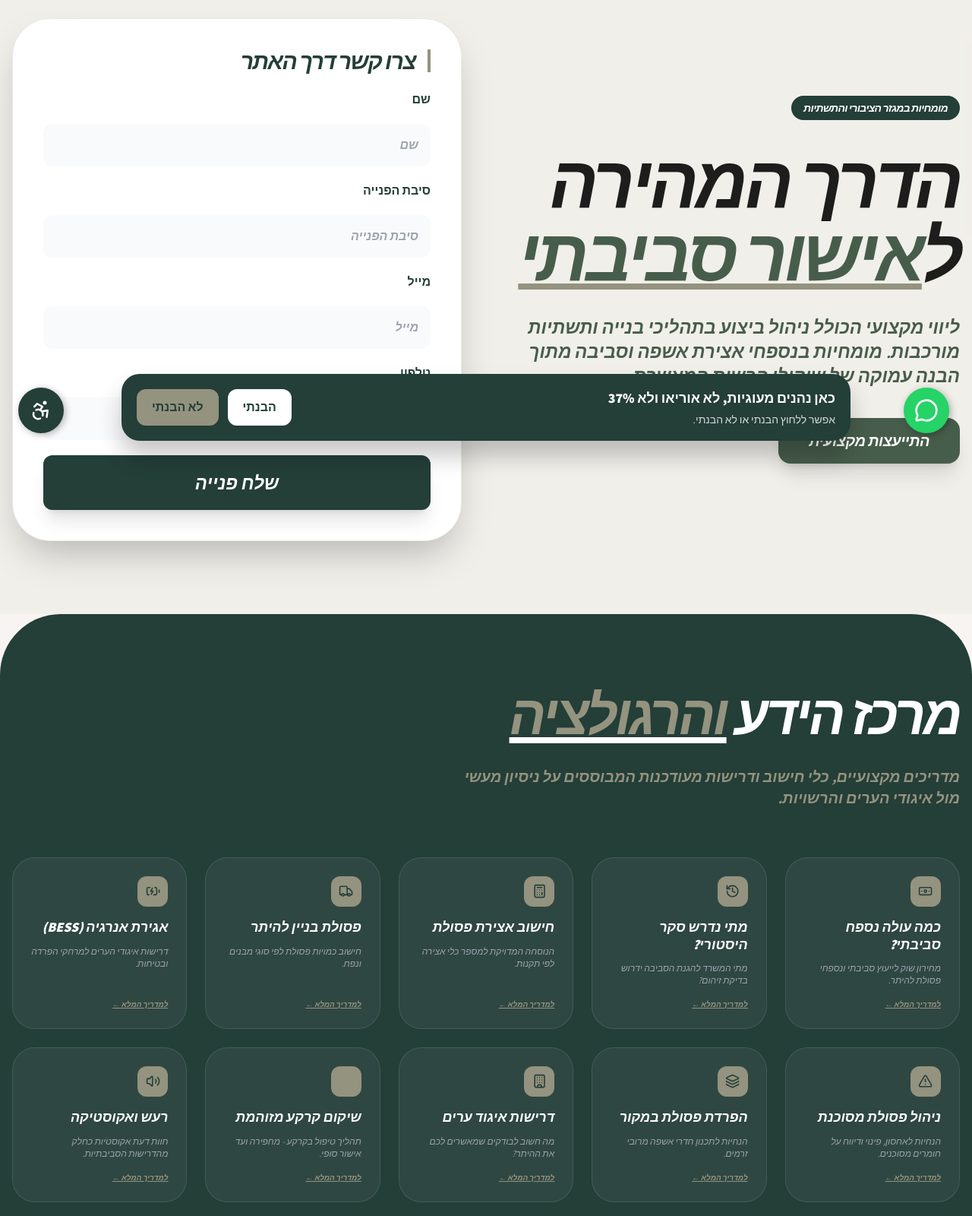
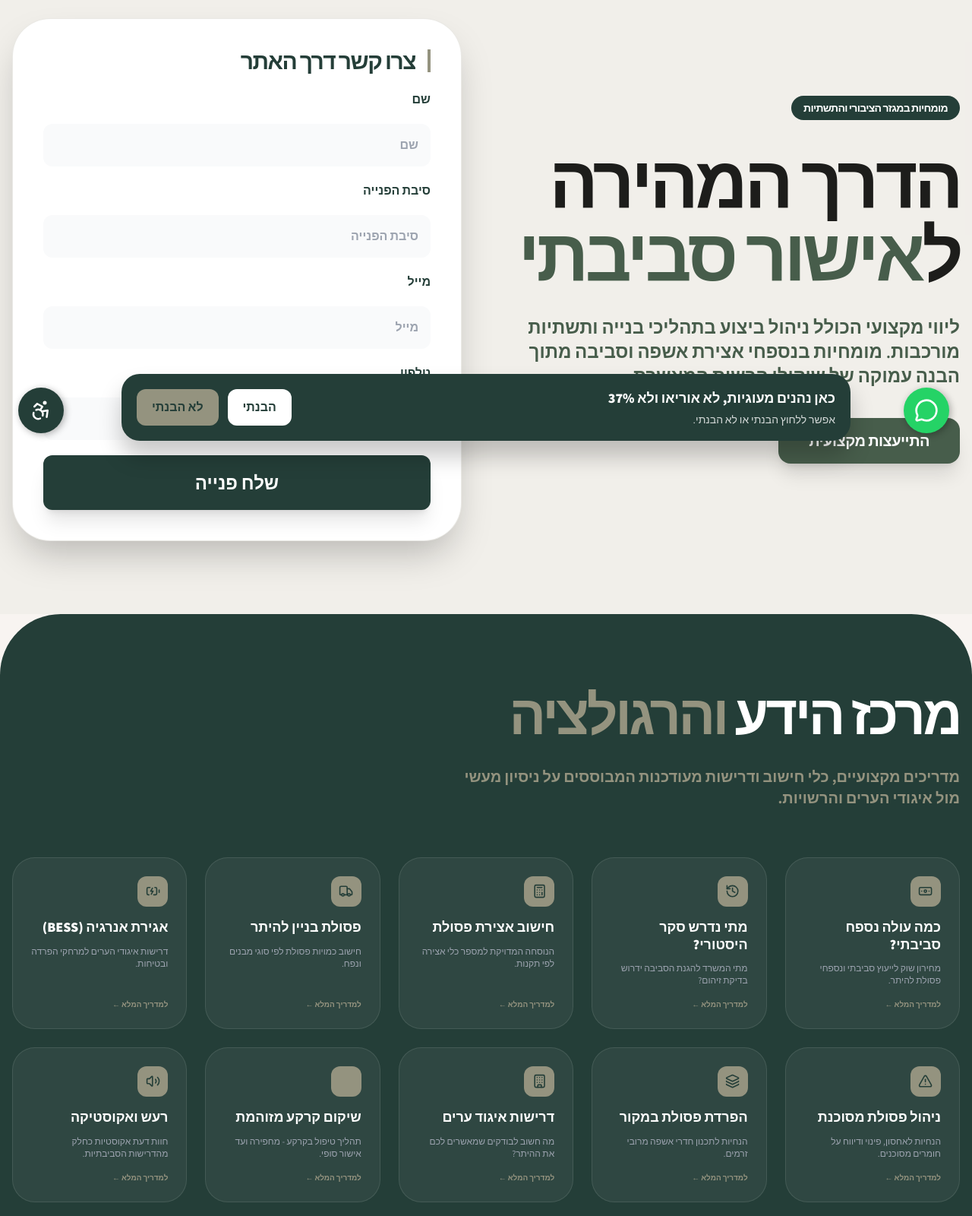
Before and after one commit to abotzer-oss/TELEM, a plain HTML site: page index.html in a window 1280 px wide. Shown: the part 200-1800 px from the top of the page at 76% size. Drawn offline with nearby package versions, Linux system fonts and the light colour scheme.

Commit message:
Update index.html

```diff
--- a/index.html
+++ b/index.html
@@ -150,9 +150,6 @@
         .high-contrast input {
             color: #fff !important;
         }
-        .underline-links a {
-            text-decoration: underline !important;
-        }
     </style>
 </head>
 <body class="animate-fade-in">
@@ -191,13 +188,13 @@
                 <img src="logo.png" alt="לוגו תלם ניהול סביבה" class="h-14 md:h-20 w-auto" />
             </a>
             <nav class="hidden xl:flex gap-6 items-center" role="navigation" aria-label="תפריט ראשי">
-                <a href="/" class="text-[14px] font-extrabold text-telem-forest hover:text-telem-moss transition-colors italic uppercase tracking-tighter">דף הבית</a>
-                <a href="/environmental-management/" class="text-[14px] font-extrabold text-telem-forest hover:text-telem-moss transition-colors italic uppercase tracking-tighter">ניהול סביבה</a>
-                <a href="/waste/" class="text-[14px] font-extrabold text-telem-forest hover:text-telem-moss transition-colors italic uppercase tracking-tighter">נספח אצירת אשפה</a>
-                <a href="#guides" class="text-[14px] font-extrabold text-telem-forest hover:text-telem-moss transition-colors italic uppercase tracking-tighter">מרכז ידע ורגולציה</a>
-                <a href="/solar/" class="text-[14px] font-extrabold text-telem-forest hover:text-telem-moss transition-colors italic uppercase tracking-tighter">סולארי ואגירה</a>
-                <a href="/env/" class="text-[14px] font-extrabold text-telem-forest hover:text-telem-moss transition-colors italic uppercase tracking-tighter">נספח סביבתי</a>
-                <a href="/history/" class="text-[14px] font-extrabold text-telem-forest hover:text-telem-moss transition-colors italic uppercase tracking-tighter">סקר היסטורי</a>
+                <a href="/" class="text-[14px] font-extrabold text-telem-forest hover:text-telem-moss transition-colors uppercase tracking-tighter">דף הבית</a>
+                <a href="/environmental-management/" class="text-[14px] font-extrabold text-telem-forest hover:text-telem-moss transition-colors uppercase tracking-tighter">ניהול סביבה</a>
+                <a href="/waste/" class="text-[14px] font-extrabold text-telem-forest hover:text-telem-moss transition-colors uppercase tracking-tighter">נספח אצירת אשפה</a>
+                <a href="#guides" class="text-[14px] font-extrabold text-telem-forest hover:text-telem-moss transition-colors uppercase tracking-tighter">מרכז ידע ורגולציה</a>
+                <a href="/solar/" class="text-[14px] font-extrabold text-telem-forest hover:text-telem-moss transition-colors uppercase tracking-tighter">סולארי ואגירה</a>
+                <a href="/env/" class="text-[14px] font-extrabold text-telem-forest hover:text-telem-moss transition-colors uppercase tracking-tighter">נספח סביבתי</a>
+                <a href="/history/" class="text-[14px] font-extrabold text-telem-forest hover:text-telem-moss transition-colors uppercase tracking-tighter">סקר היסטורי</a>
             </nav>
             <div class="hidden md:flex items-center gap-4">
                 <a href="tel:0506890650" class="bg-telem-dark text-white px-6 py-2.5 rounded-xl font-black flex items-center gap-2 hover:bg-telem-forest shadow-lg tracking-tighter uppercase font-sans">
@@ -213,7 +210,7 @@
 
     <!-- Mobile Menu -->
     <div id="mobileMenu" class="fixed top-24 w-full bg-white z-[90] shadow-2xl hidden p-8 border-b-8 border-telem-dark text-right animate-fade-in">
-        <nav class="flex flex-col gap-6 font-black italic uppercase">
+        <nav class="flex flex-col gap-6 font-black uppercase">
             <a href="/" class="text-2xl border-b pb-2">דף הבית</a>
             <a href="/environmental-management/" class="text-2xl border-b pb-2">ניהול סביבה</a>
             <a href="/waste/" class="text-2xl border-b pb-2">נספח אצירת אשפה</a>
@@ -229,116 +226,116 @@
         <section class="pt-32 pb-24 bg-telem-moss/5 relative text-right overflow-hidden">
             <div class="max-w-7xl mx-auto px-4 grid grid-cols-1 lg:grid-cols-2 gap-16 items-center">
                 <article>
-                    <span class="inline-block px-4 py-1.5 bg-telem-dark text-white rounded-full text-sm font-bold mb-8 italic tracking-tighter uppercase">מומחיות במגזר הציבורי והתשתיות</span>
-                    <h1 class="text-5xl md:text-8xl font-black text-telem-black mb-8 leading-[1.1] italic tracking-tighter uppercase">
-                        הדרך המהירה ל<span class="text-telem-forest italic underline decoration-telem-khaki decoration-8">אישור סביבתי</span>
+                    <span class="inline-block px-4 py-1.5 bg-telem-dark text-white rounded-full text-sm font-bold mb-8 tracking-tighter uppercase">מומחיות במגזר הציבורי והתשתיות</span>
+                    <h1 class="text-5xl md:text-8xl font-black text-telem-black mb-8 leading-[1.1] tracking-tighter uppercase">
+                        הדרך המהירה ל<span class="text-telem-forest">אישור סביבתי</span>
                     </h1>
-                    <p class="text-xl md:text-2xl text-telem-forest font-semibold mb-10 leading-relaxed italic max-w-xl">
+                    <p class="text-xl md:text-2xl text-telem-forest font-semibold mb-10 leading-relaxed max-w-xl">
                         ליווי מקצועי הכולל ניהול ביצוע בתהליכי בנייה ותשתיות מורכבות. מומחיות בנספחי אצירת אשפה וסביבה מתוך הבנה עמוקה של שיקולי הרשות המאשרת.
                     </p>
                     <div class="flex flex-wrap gap-4">
-                        <button onclick="window.open('https://wa.me/972506890650')" class="bg-telem-forest text-white px-10 py-4 rounded-2xl font-black text-xl hover:bg-telem-dark shadow-xl transition-all italic tracking-tight uppercase">התייעצות מקצועית</button>
+                        <button onclick="window.open('https://wa.me/972506890650')" class="bg-telem-forest text-white px-10 py-4 rounded-2xl font-black text-xl hover:bg-telem-dark shadow-xl transition-all tracking-tight uppercase">התייעצות מקצועית</button>
                     </div>
                 </article>
                 <aside class="bg-white p-10 rounded-[50px] shadow-2xl border border-telem-khaki/20">
-                    <h2 class="text-3xl font-black mb-6 text-telem-dark italic border-r-4 border-telem-khaki pr-4 uppercase tracking-tighter leading-none">צרו קשר דרך האתר</h2>
+                    <h2 class="text-3xl font-black mb-6 text-telem-dark border-r-4 border-telem-khaki pr-4 uppercase tracking-tighter leading-none">צרו קשר דרך האתר</h2>
                     <form class="flex flex-col gap-5" action="mailto:aviram@telemenv.co.il" method="post" enctype="text/plain">
                         <label for="name" class="font-bold text-telem-dark">שם</label>
-                        <input id="name" name="שם" type="text" placeholder="שם" class="p-4 bg-gray-50 rounded-xl outline-none focus:ring-2 ring-telem-khaki text-right font-bold italic" required />
+                        <input id="name" name="שם" type="text" placeholder="שם" class="p-4 bg-gray-50 rounded-xl outline-none focus:ring-2 ring-telem-khaki text-right font-bold" required />
 
                         <label for="reason" class="font-bold text-telem-dark">סיבת הפנייה</label>
-                        <input id="reason" name="סיבת הפנייה" type="text" placeholder="סיבת הפנייה" class="p-4 bg-gray-50 rounded-xl outline-none focus:ring-2 ring-telem-khaki text-right font-bold italic" required />
+                        <input id="reason" name="סיבת הפנייה" type="text" placeholder="סיבת הפנייה" class="p-4 bg-gray-50 rounded-xl outline-none focus:ring-2 ring-telem-khaki text-right font-bold" required />
 
                         <label for="email" class="font-bold text-telem-dark">מייל</label>
-                        <input id="email" name="מייל" type="email" placeholder="מייל" class="p-4 bg-gray-50 rounded-xl outline-none focus:ring-2 ring-telem-khaki text-right font-bold italic" required />
+                        <input id="email" name="מייל" type="email" placeholder="מייל" class="p-4 bg-gray-50 rounded-xl outline-none focus:ring-2 ring-telem-khaki text-right font-bold" required />
 
                         <label for="phone" class="font-bold text-telem-dark">טלפון</label>
-                        <input id="phone" name="טלפון" type="tel" placeholder="טלפון" class="p-4 bg-gray-50 rounded-xl outline-none focus:ring-2 ring-telem-khaki text-right font-bold italic" required />
+                        <input id="phone" name="טלפון" type="tel" placeholder="טלפון" class="p-4 bg-gray-50 rounded-xl outline-none focus:ring-2 ring-telem-khaki text-right font-bold" required />
 
-                        <button type="submit" class="bg-telem-dark text-white py-5 rounded-xl font-black text-2xl hover:bg-telem-forest transition-all shadow-xl italic uppercase">שלח פנייה</button>
+                        <button type="submit" class="bg-telem-dark text-white py-5 rounded-xl font-black text-2xl hover:bg-telem-forest transition-all shadow-xl uppercase">שלח פנייה</button>
                     </form>
                 </aside>
             </div>
         </section>
 
-        <!-- Knowledge Center - 10 Rubrics -->
+        <!-- Knowledge Center -->
         <section id="guides" class="py-24 bg-telem-dark text-white text-right rounded-t-[80px]">
             <div class="max-w-7xl mx-auto px-4">
                 <header class="mb-16">
-                    <h2 class="text-4xl md:text-7xl font-black mb-8 italic tracking-tighter uppercase">מרכז הידע <span class="text-telem-khaki underline decoration-white decoration-8">והרגולציה</span></h2>
-                    <p class="text-xl text-telem-khaki font-bold italic max-w-2xl">מדריכים מקצועיים, כלי חישוב ודרישות מעודכנות המבוססים על ניסיון מעשי מול איגודי הערים והרשויות.</p>
+                    <h2 class="text-4xl md:text-7xl font-black mb-8 tracking-tighter uppercase">מרכז הידע <span class="text-telem-khaki">והרגולציה</span></h2>
+                    <p class="text-xl text-telem-khaki font-bold max-w-2xl">מדריכים מקצועיים, כלי חישוב ודרישות מעודכנות המבוססים על ניסיון מעשי מול איגודי הערים והרשויות.</p>
                 </header>
 
                 <div class="grid grid-cols-1 md:grid-cols-2 lg:grid-cols-3 xl:grid-cols-5 gap-6">
                     <!-- 1 -->
                     <a href="/guides/price.html" class="guide-card group bg-white/5 p-6 rounded-[30px] border border-white/10 hover:bg-white/10" aria-label="כמה עולה נספח סביבתי?">
                         <div class="w-10 h-10 bg-telem-khaki rounded-xl flex items-center justify-center text-telem-dark mb-4"><i data-lucide="banknote" aria-hidden="true"></i></div>
-                        <h3 class="text-lg font-black text-white mb-3 italic leading-tight uppercase">כמה עולה נספח סביבתי?</h3>
-                        <p class="text-xs text-gray-400 italic mb-4">מחירון שוק לייעוץ סביבתי ונספחי פסולת להיתר.</p>
-                        <div class="mt-auto text-telem-khaki font-black italic underline text-[10px] uppercase">למדריך המלא ←</div>
+                        <h3 class="text-lg font-black text-white mb-3 leading-tight uppercase">כמה עולה נספח סביבתי?</h3>
+                        <p class="text-xs text-gray-400 mb-4">מחירון שוק לייעוץ סביבתי ונספחי פסולת להיתר.</p>
+                        <div class="mt-auto text-telem-khaki font-black text-[10px] uppercase">למדריך המלא ←</div>
                     </a>
                     <!-- 2 -->
                     <a href="/guides/history-when.html" class="guide-card group bg-white/5 p-6 rounded-[30px] border border-white/10 hover:bg-white/10" aria-label="מתי נדרש סקר היסטורי?">
                         <div class="w-10 h-10 bg-telem-khaki rounded-xl flex items-center justify-center text-telem-dark mb-4"><i data-lucide="history" aria-hidden="true"></i></div>
-                        <h3 class="text-lg font-black text-white mb-3 italic leading-tight uppercase">מתי נדרש סקר היסטורי?</h3>
-                        <p class="text-xs text-gray-400 italic mb-4">מתי המשרד להגנת הסביבה ידרוש בדיקת זיהום?</p>
-                        <div class="mt-auto text-telem-khaki font-black italic underline text-[10px] uppercase">למדריך המלא ←</div>
+                        <h3 class="text-lg font-black text-white mb-3 leading-tight uppercase">מתי נדרש סקר היסטורי?</h3>
+                        <p class="text-xs text-gray-400 mb-4">מתי המשרד להגנת הסביבה ידרוש בדיקת זיהום?</p>
+                        <div class="mt-auto text-telem-khaki font-black text-[10px] uppercase">למדריך המלא ←</div>
                     </a>
                     <!-- 3 -->
                     <a href="/guides/waste-calculation.html" class="guide-card group bg-white/5 p-6 rounded-[30px] border border-white/10 hover:bg-white/10" aria-label="חישוב אצירת פסולת">
                         <div class="w-10 h-10 bg-telem-khaki rounded-xl flex items-center justify-center text-telem-dark mb-4"><i data-lucide="calculator" aria-hidden="true"></i></div>
-                        <h3 class="text-lg font-black text-white mb-3 italic leading-tight uppercase">חישוב אצירת פסולת</h3>
-                        <p class="text-xs text-gray-400 italic mb-4">הנוסחה המדויקת למספר כלי אצירה לפי תקנות.</p>
-                        <div class="mt-auto text-telem-khaki font-black italic underline text-[10px] uppercase">למדריך המלא ←</div>
+                        <h3 class="text-lg font-black text-white mb-3 leading-tight uppercase">חישוב אצירת פסולת</h3>
+                        <p class="text-xs text-gray-400 mb-4">הנוסחה המדויקת למספר כלי אצירה לפי תקנות.</p>
+                        <div class="mt-auto text-telem-khaki font-black text-[10px] uppercase">למדריך המלא ←</div>
                     </a>
                     <!-- 4 -->
                     <a href="/guides/waste-quantities.html" class="guide-card group bg-white/5 p-6 rounded-[30px] border border-white/10 hover:bg-white/10" aria-label="פסולת בניין להיתר">
                         <div class="w-10 h-10 bg-telem-khaki rounded-xl flex items-center justify-center text-telem-dark mb-4"><i data-lucide="truck" aria-hidden="true"></i></div>
-                        <h3 class="text-lg font-black text-white mb-3 italic leading-tight uppercase">פסולת בניין להיתר</h3>
-                        <p class="text-xs text-gray-400 italic mb-4">חישוב כמויות פסולת לפי סוגי מבנים ונפח.</p>
-                        <div class="mt-auto text-telem-khaki font-black italic underline text-[10px] uppercase">למדריך המלא ←</div>
+                        <h3 class="text-lg font-black text-white mb-3 leading-tight uppercase">פסולת בניין להיתר</h3>
+                        <p class="text-xs text-gray-400 mb-4">חישוב כמויות פסולת לפי סוגי מבנים ונפח.</p>
+                        <div class="mt-auto text-telem-khaki font-black text-[10px] uppercase">למדריך המלא ←</div>
                     </a>
                     <!-- 5 -->
                     <a href="/guides/solar-bess.html" class="guide-card group bg-white/5 p-6 rounded-[30px] border border-white/10 hover:bg-white/10" aria-label="אגירת אנרגיה">
                         <div class="w-10 h-10 bg-telem-khaki rounded-xl flex items-center justify-center text-telem-dark mb-4"><i data-lucide="battery-charging" aria-hidden="true"></i></div>
-                        <h3 class="text-lg font-black text-white mb-3 italic leading-tight uppercase">אגירת אנרגיה (BESS)</h3>
-                        <p class="text-xs text-gray-400 italic mb-4">דרישות איגודי הערים למרחקי הפרדה ובטיחות.</p>
-                        <div class="mt-auto text-telem-khaki font-black italic underline text-[10px] uppercase">למדריך המלא ←</div>
+                        <h3 class="text-lg font-black text-white mb-3 leading-tight uppercase">אגירת אנרגיה (BESS)</h3>
+                        <p class="text-xs text-gray-400 mb-4">דרישות איגודי הערים למרחקי הפרדה ובטיחות.</p>
+                        <div class="mt-auto text-telem-khaki font-black text-[10px] uppercase">למדריך המלא ←</div>
                     </a>
                     <!-- 6 -->
                     <a href="/guides/hazardous-waste.html" class="guide-card group bg-white/5 p-6 rounded-[30px] border border-white/10 hover:bg-white/10" aria-label="ניהול פסולת מסוכנת">
                         <div class="w-10 h-10 bg-telem-khaki rounded-xl flex items-center justify-center text-telem-dark mb-4"><i data-lucide="alert-triangle" aria-hidden="true"></i></div>
-                        <h3 class="text-lg font-black text-white mb-3 italic leading-tight uppercase">ניהול פסולת מסוכנת</h3>
-                        <p class="text-xs text-gray-400 italic mb-4">הנחיות לאחסון, פינוי ודיווח על חומרים מסוכנים.</p>
-                        <div class="mt-auto text-telem-khaki font-black italic underline text-[10px] uppercase">למדריך המלא ←</div>
+                        <h3 class="text-lg font-black text-white mb-3 leading-tight uppercase">ניהול פסולת מסוכנת</h3>
+                        <p class="text-xs text-gray-400 mb-4">הנחיות לאחסון, פינוי ודיווח על חומרים מסוכנים.</p>
+                        <div class="mt-auto text-telem-khaki font-black text-[10px] uppercase">למדריך המלא ←</div>
                     </a>
                     <!-- 7 -->
                     <a href="/guides/separation.html" class="guide-card group bg-white/5 p-6 rounded-[30px] border border-white/10 hover:bg-white/10" aria-label="הפרדת פסולת במקור">
                         <div class="w-10 h-10 bg-telem-khaki rounded-xl flex items-center justify-center text-telem-dark mb-4"><i data-lucide="layers" aria-hidden="true"></i></div>
-                        <h3 class="text-lg font-black text-white mb-3 italic leading-tight uppercase">הפרדת פסולת במקור</h3>
-                        <p class="text-xs text-gray-400 italic mb-4">הנחיות לתכנון חדרי אשפה מרובי זרמים.</p>
-                        <div class="mt-auto text-telem-khaki font-black italic underline text-[10px] uppercase">למדריך המלא ←</div>
+                        <h3 class="text-lg font-black text-white mb-3 leading-tight uppercase">הפרדת פסולת במקור</h3>
+                        <p class="text-xs text-gray-400 mb-4">הנחיות לתכנון חדרי אשפה מרובי זרמים.</p>
+                        <div class="mt-auto text-telem-khaki font-black text-[10px] uppercase">למדריך המלא ←</div>
                     </a>
                     <!-- 8 -->
                     <a href="/guides/union-req.html" class="guide-card group bg-white/5 p-6 rounded-[30px] border border-white/10 hover:bg-white/10" aria-label="דרישות איגוד ערים">
                         <div class="w-10 h-10 bg-telem-khaki rounded-xl flex items-center justify-center text-telem-dark mb-4"><i data-lucide="building" aria-hidden="true"></i></div>
-                        <h3 class="text-lg font-black text-white mb-3 italic leading-tight uppercase">דרישות איגוד ערים</h3>
-                        <p class="text-xs text-gray-400 italic mb-4">מה חשוב לבודקים שמאשרים לכם את ההיתר?</p>
-                        <div class="mt-auto text-telem-khaki font-black italic underline text-[10px] uppercase">למדריך המלא ←</div>
+                        <h3 class="text-lg font-black text-white mb-3 leading-tight uppercase">דרישות איגוד ערים</h3>
+                        <p class="text-xs text-gray-400 mb-4">מה חשוב לבודקים שמאשרים לכם את ההיתר?</p>
+                        <div class="mt-auto text-telem-khaki font-black text-[10px] uppercase">למדריך המלא ←</div>
                     </a>
                     <!-- 9 -->
                     <a href="/guides/soil-remediation.html" class="guide-card group bg-white/5 p-6 rounded-[30px] border border-white/10 hover:bg-white/10" aria-label="שיקום קרקע מזוהמת">
                         <div class="w-10 h-10 bg-telem-khaki rounded-xl flex items-center justify-center text-telem-dark mb-4"><i data-lucide="shovels" aria-hidden="true"></i></div>
-                        <h3 class="text-lg font-black text-white mb-3 italic leading-tight uppercase">שיקום קרקע מזוהמת</h3>
-                        <p class="text-xs text-gray-400 italic mb-4">תהליך טיפול בקרקע - מחפירה ועד אישור סופי.</p>
-                        <div class="mt-auto text-telem-khaki font-black italic underline text-[10px] uppercase">למדריך המלא ←</div>
+                        <h3 class="text-lg font-black text-white mb-3 leading-tight uppercase">שיקום קרקע מזוהמת</h3>
+                        <p class="text-xs text-gray-400 mb-4">תהליך טיפול בקרקע - מחפירה ועד אישור סופי.</p>
+                        <div class="mt-auto text-telem-khaki font-black text-[10px] uppercase">למדריך המלא ←</div>
                     </a>
                     <!-- 10 -->
                     <a href="/guides/noise-acoustics.html" class="guide-card group bg-white/5 p-6 rounded-[30px] border border-white/10 hover:bg-white/10" aria-label="רעש ואקוסטיקה">
                         <div class="w-10 h-10 bg-telem-khaki rounded-xl flex items-center justify-center text-telem-dark mb-4"><i data-lucide="volume-2" aria-hidden="true"></i></div>
-                        <h3 class="text-lg font-black text-white mb-3 italic leading-tight uppercase">רעש ואקוסטיקה</h3>
-                        <p class="text-xs text-gray-400 italic mb-4">חוות דעת אקוסטיות כחלק מהדרישות הסביבתיות.</p>
-                        <div class="mt-auto text-telem-khaki font-black italic underline text-[10px] uppercase">למדריך המלא ←</div>
+                        <h3 class="text-lg font-black text-white mb-3 leading-tight uppercase">רעש ואקוסטיקה</h3>
+                        <p class="text-xs text-gray-400 mb-4">חוות דעת אקוסטיות כחלק מהדרישות הסביבתיות.</p>
+                        <div class="mt-auto text-telem-khaki font-black text-[10px] uppercase">למדריך המלא ←</div>
                     </a>
                 </div>
             </div>
@@ -350,11 +347,11 @@
         <div class="max-w-7xl mx-auto flex flex-col md:flex-row justify-between items-start gap-16">
             <address class="not-italic">
                 <img src="logo.png" class="h-20 mb-8 opacity-80" alt="לוגו תלם" />
-                <p class="text-telem-cream/40 text-2xl max-w-md font-medium italic mb-4">אבירם בוצר - מביאים את הניסיון מהצד של הרשות לקידום הפרויקט שלכם.</p>
-                <p class="text-telem-khaki font-bold italic">רחוב הנחושת, תל אביב | <a href="tel:0506890650" class="hover:underline">050-6890650</a></p>
+                <p class="text-telem-cream/40 text-2xl max-w-md font-medium mb-4">אבירם בוצר - מביאים את הניסיון מהצד של הרשות לקידום הפרויקט שלכם.</p>
+                <p class="text-telem-khaki font-bold"><a href="tel:0506890650" class="hover:text-white">050-6890650</a></p>
             </address>
-            <div class="flex flex-col md:items-end gap-6 text-telem-khaki font-bold text-xl not-italic uppercase tracking-widest italic">
-                <a href="mailto:aviram@telemenv.co.il" class="hover:text-white transition-all underline">aviram@telemenv.co.il</a>
+            <div class="flex flex-col md:items-end gap-6 text-telem-khaki font-bold text-xl not-italic uppercase tracking-widest">
+                <a href="mailto:aviram@telemenv.co.il" class="hover:text-white transition-all">aviram@telemenv.co.il</a>
                 <p class="mt-8 text-sm opacity-20 font-sans">© 2025 תלם - ניהול סביבה ופסולת.</p>
             </div>
         </div>
```
